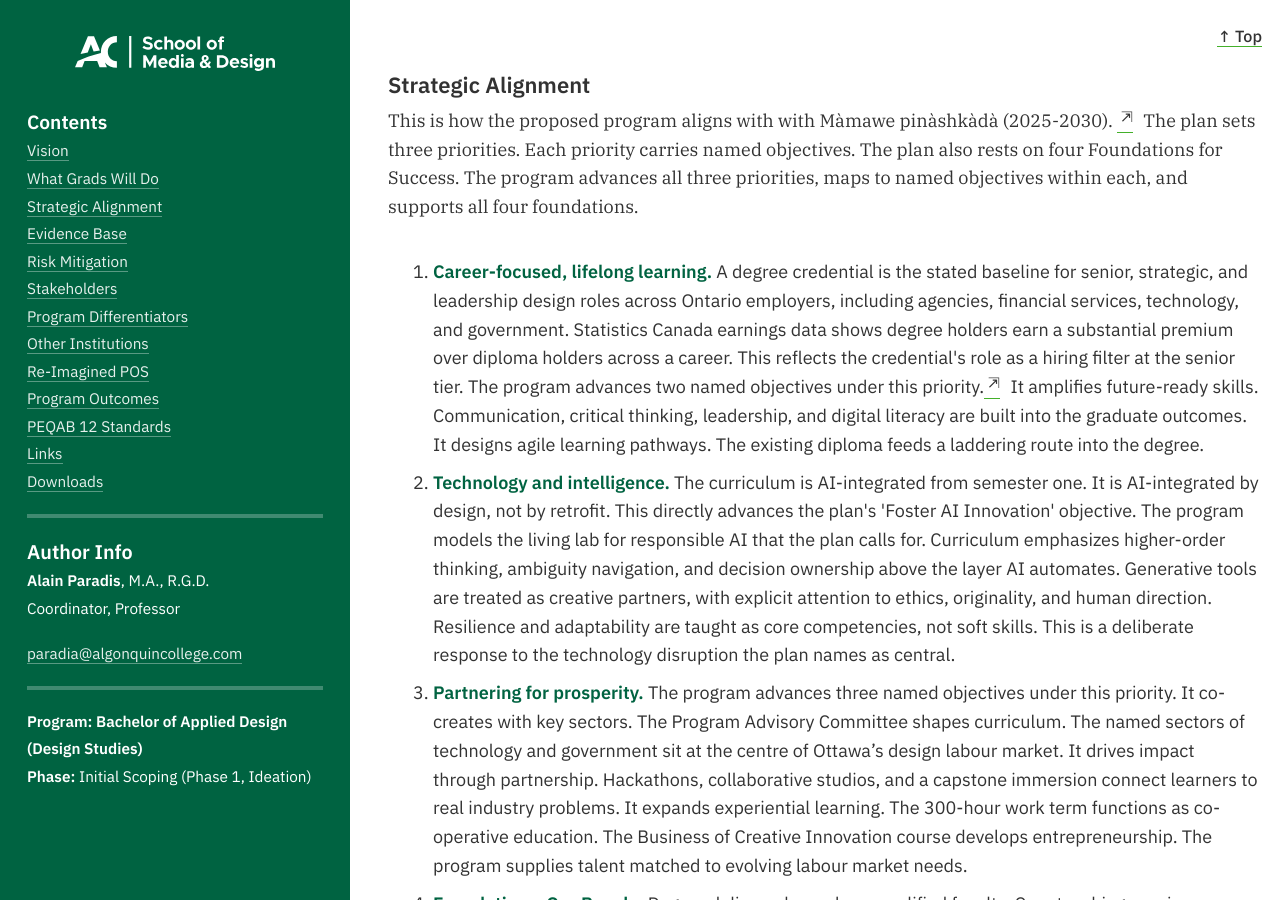
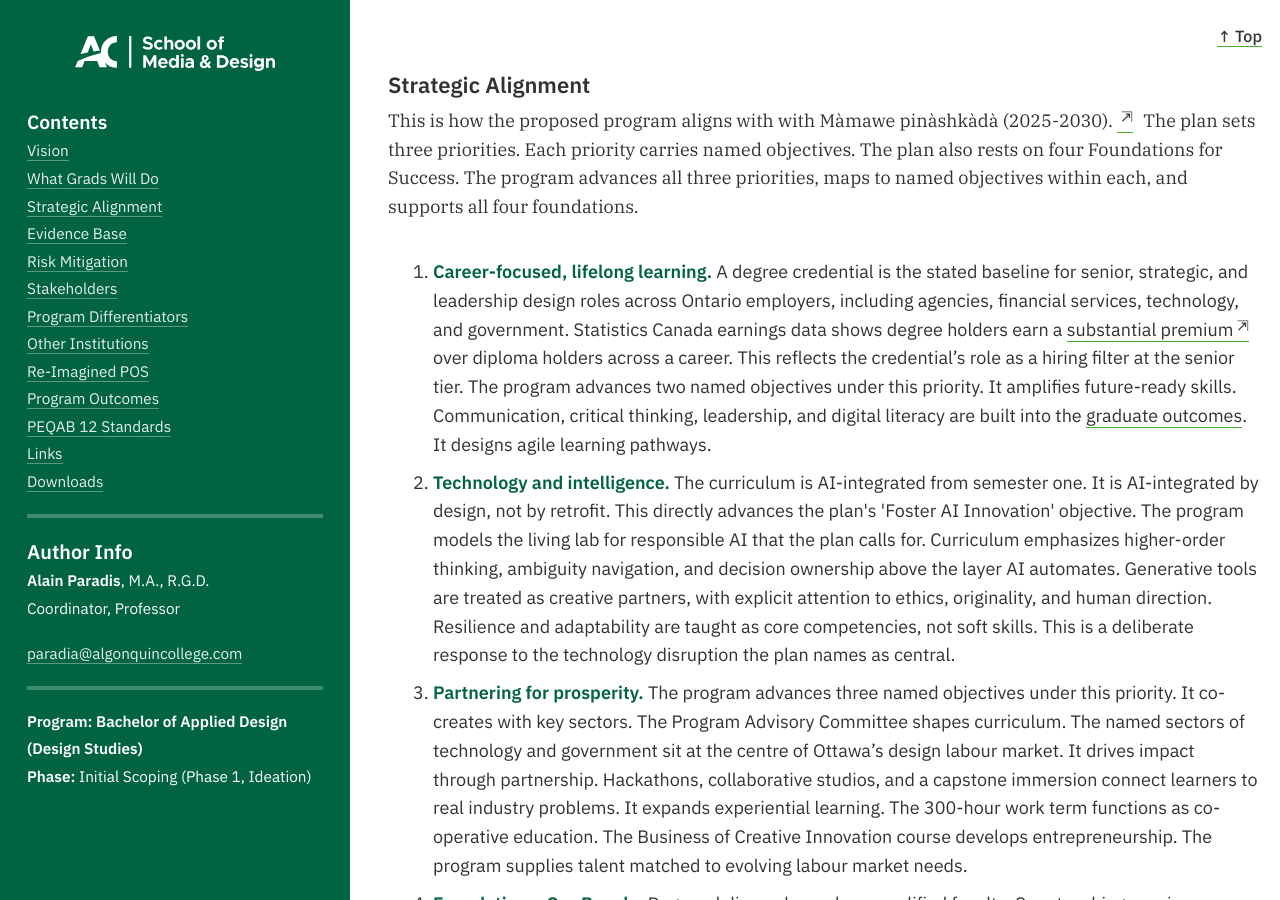
Before and after one commit to AlainParadis/program-transformation, a Jekyll site: the page built from index.md, in a window 1280 px wide and 900 px high, scrolled down 3062 px. Built offline with Jekyll 4.4.1, drawn with Linux system fonts in a browser that asks for light colours.

Commit message:
Add inline StatCan link & outcomes anchor
Update sitewide copy to replace the bare Statistics Canada reference with an in-line citation link (adds target and rel attributes) and add an anchor link to the graduate outcomes. Also remove the sentence about the existing diploma laddering route and perform minor copy edits for punctuation and phrasing.

```diff
--- a/_data/sitewide.yml
+++ b/_data/sitewide.yml
@@ -215,7 +215,7 @@ strat-plan-intro: "This is how the proposed program aligns with with Màmawe pin
 strat-plan:
   - priority: 01
     title: "Career-focused, lifelong learning"
-    response: "A degree credential is the stated baseline for senior, strategic, and leadership design roles across Ontario employers, including agencies, financial services, technology, and government. Statistics Canada earnings data shows degree holders earn a substantial premium over diploma holders across a career. This reflects the credential's role as a hiring filter at the senior tier. The program advances two named objectives under this priority.<a href='https://www150.statcan.gc.ca/t1/tbl1/en/tv.action?pid=9810041001' target='_blank' class='external'></a> It amplifies future-ready skills. Communication, critical thinking, leadership, and digital literacy are built into the graduate outcomes. It designs agile learning pathways. The existing diploma feeds a laddering route into the degree."
+    response: "A degree credential is the stated baseline for senior, strategic, and leadership design roles across Ontario employers, including agencies, financial services, technology, and government. Statistics Canada earnings data shows degree holders earn a <a href='https://www150.statcan.gc.ca/n1/pub/14-28-0001/2025001/article/00001-eng.htm' target='_blank' target='_blank' rel='noreferrer noopener' class='external'>substantial premium</a> over diploma holders across a career. This reflects the credential’s role as a hiring filter at the senior tier. The program advances two named objectives under this priority. It amplifies future-ready skills. Communication, critical thinking, leadership, and digital literacy are built into the <a href='#outcomes'>graduate outcomes</a>. It designs agile learning pathways."
   - priority: 02
     title: "Technology and intelligence"
     response: "The curriculum is AI-integrated from semester one. It is AI-integrated by design, not by retrofit. This directly advances the plan's 'Foster AI Innovation' objective. The program models the living lab for responsible AI that the plan calls for. Curriculum emphasizes higher-order thinking, ambiguity navigation, and decision ownership above the layer AI automates. Generative tools are treated as creative partners, with explicit attention to ethics, originality, and human direction. Resilience and adaptability are taught as core competencies, not soft skills. This is a deliberate response to the technology disruption the plan names as central."
```
